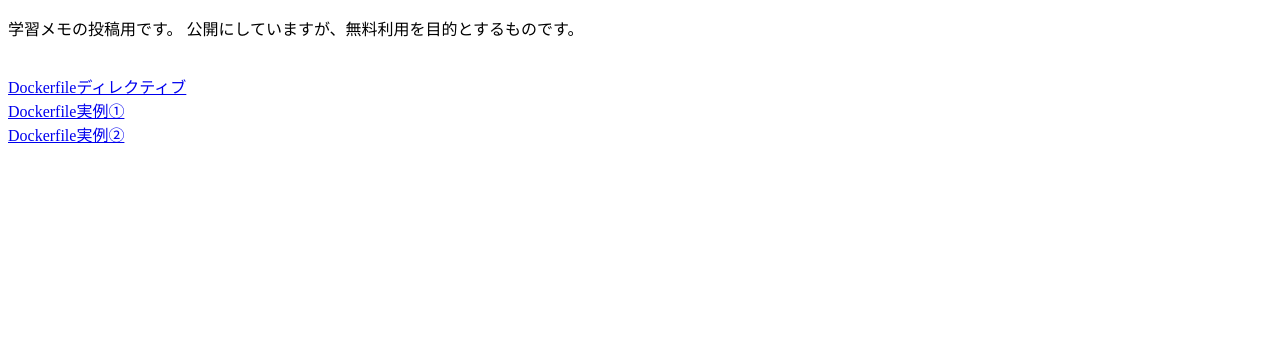
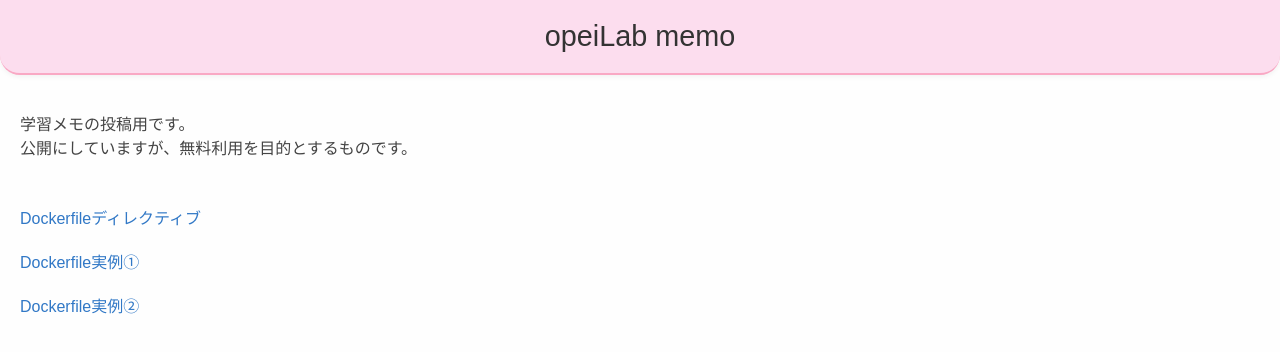
Before and after one commit to opei-lab/tech-notes, a plain HTML site: page index.html in a window 1280 px wide. Drawn offline with Linux system fonts and the light colour scheme.

Commit message:
Update index.html

```diff
--- a/index.html
+++ b/index.html
@@ -4,17 +4,57 @@
 <head>
   <meta charset="UTF-8">
   <title>opeiLab memo</title>
+  <style>
+    body {
+      font-family: "Hiragino Kaku Gothic ProN", "メイリオ", sans-serif;
+      background-color: #fefefe;
+      margin: 0;
+      padding: 0;
+    }
+    header {
+      background-color: #fcddee;
+      color: #333;
+      padding: 20px;
+      text-align: center;
+      border-bottom: 2px solid #f9a8c4;
+      border-radius: 0 0 20px 20px;
+      box-shadow: 0 2px 5px rgba(0,0,0,0.05);
+    }
+    header h1 {
+      margin: 0;
+      font-size: 1.8em;
+      font-weight: normal;
+    }
+    p {
+      padding: 20px;
+      font-size: 1em;
+      color: #444;
+    }
+    a {
+      display: block;
+      padding: 10px 20px;
+      color: #3178c6;
+      text-decoration: none;
+      transition: background 0.3s;
+    }
+    a:hover {
+      background-color: #f0f0f0;
+      border-radius: 10px;
+    }
+  </style>
 </head>
 
 <body>
+  <header>
+    <h1>opeiLab memo</h1>
+  </header>
   <p>
-  学習メモの投稿用です。
-  公開にしていますが、無料利用を目的とするものです。
+    学習メモの投稿用です。<br>
+    公開にしていますが、無料利用を目的とするものです。
   </p>
-  <br>
-  <a href="https://opei-lab.github.io/tech-notes/docker_table_enhanced.html">Dockerfileディレクティブ</a><br>
-  <a href="https://opei-lab.github.io/tech-notes/説明①.html">Dockerfile実例①</a><br>
-  <a href="https://opei-lab.github.io/tech-notes/説明②.html">Dockerfile実例②</a><br>
+  <a href="https://opei-lab.github.io/tech-notes/docker_table_enhanced.html">Dockerfileディレクティブ</a>
+  <a href="https://opei-lab.github.io/tech-notes/説明①.html">Dockerfile実例①</a>
+  <a href="https://opei-lab.github.io/tech-notes/説明②.html">Dockerfile実例②</a>
 </body>
 
 </html>
```
